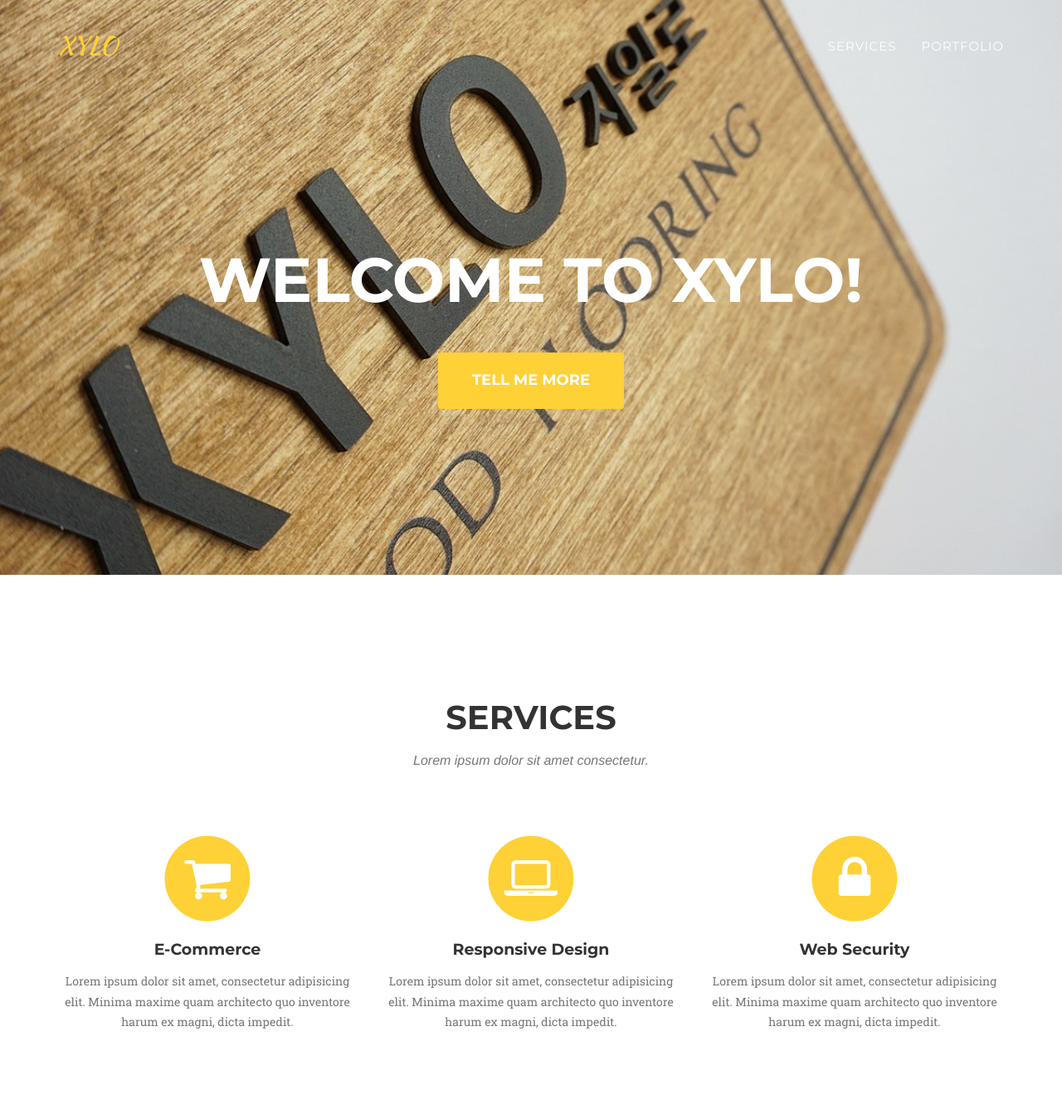
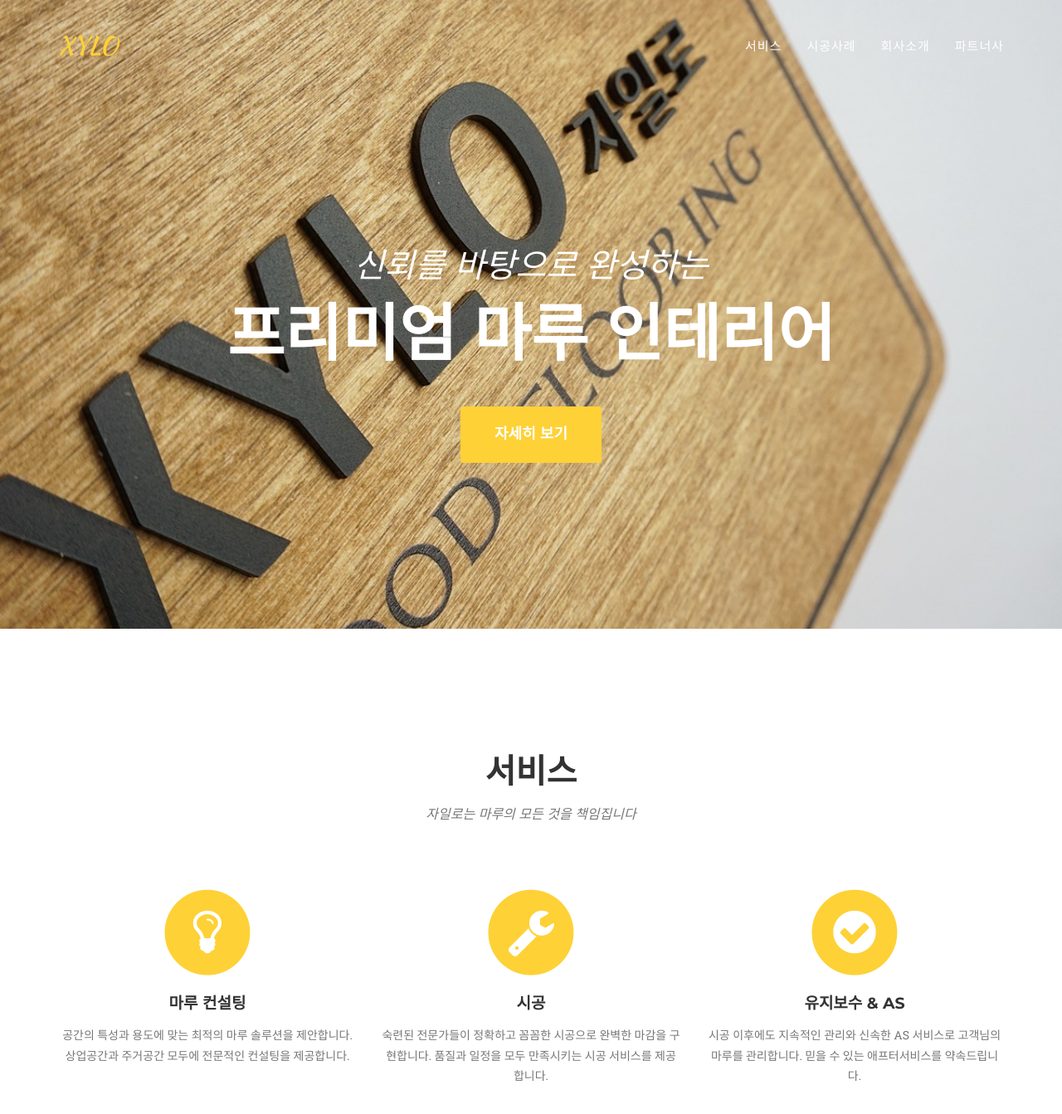
Before and after one commit to dearmysoul/xylo, a Jekyll site: the page built from index.html, in a window 1280 px wide and 1400 px high. Shown: the top 1343 px of the window at 83% size. Built offline with Jekyll 4.4.1, drawn with Linux system fonts in a browser that asks for light colours; some web fonts are replaced; some of the changed text lies outside the part shown.

Commit message:
자일로 마루 인테리어 원페이지 홈페이지 구축
- 회사 소개 및 설명 업데이트 (_config.yml)
- 헤더 메시지를 마루 인테리어에 맞게 수정
- 네비게이션 메뉴 한글화 (서비스, 시공사례, 회사소개, 파트너사)
- 서비스 섹션: 마루 컨설팅, 시공, 유지보수 & AS 서비스 추가
- 회사소개 섹션: '신뢰' 키워드 중심으로 재구성
- 레이아웃에서 불필요한 섹션(team, contact) 제거

```diff
--- a/_config.yml
+++ b/_config.yml
@@ -4,7 +4,7 @@ baseurl: /xylo
 # Site settings
 title: XYLO
 email: leejp76@naver.com
-description: "Write an awesome description for your new site here. You can edit this line in _config.yml. It will appear in your document head meta (for Google search results) and in your feed.xml site description."
+description: "자일로는 신뢰를 바탕으로 고객의 공간을 아름답게 완성하는 마루 전문 기업입니다. 상업공간과 주거공간의 woodflooring 컨설팅, 시공, AS까지 토탈 솔루션을 제공합니다."
 
 
 # Team names, titles and social links
--- a/_includes/about.html
+++ b/_includes/about.html
@@ -1,80 +1,29 @@
-<!-- About Section
+<!-- About Section -->
     <section id="about">
         <div class="container">
             <div class="row">
                 <div class="col-lg-12 text-center">
-                    <h2 class="section-heading">About</h2>
-                    <h3 class="section-subheading text-muted">Lorem ipsum dolor sit amet consectetur.</h3>
+                    <h2 class="section-heading">회사소개</h2>
+                    <h3 class="section-subheading text-muted">신뢰를 바탕으로 한 마루 전문 기업</h3>
                 </div>
             </div>
             <div class="row">
-                <div class="col-lg-12">
-                    <ul class="timeline">
-                        <li>
-                            <div class="timeline-image">
-                                <img class="img-circle img-responsive" src="img/about/1.jpg" alt="">
-                            </div>
-                            <div class="timeline-panel">
-                                <div class="timeline-heading">
-                                    <h4>2009-2011</h4>
-                                    <h4 class="subheading">Our Humble Beginnings</h4>
-                                </div>
-                                <div class="timeline-body">
-                                    <p class="text-muted">Lorem ipsum dolor sit amet, consectetur adipisicing elit. Sunt ut voluptatum eius sapiente, totam reiciendis temporibus qui quibusdam, recusandae sit vero unde, sed, incidunt et ea quo dolore laudantium consectetur!</p>
-                                </div>
-                            </div>
-                        </li>
-                        <li class="timeline-inverted">
-                            <div class="timeline-image">
-                                <img class="img-circle img-responsive" src="img/about/2.jpg" alt="">
-                            </div>
-                            <div class="timeline-panel">
-                                <div class="timeline-heading">
-                                    <h4>March 2011</h4>
-                                    <h4 class="subheading">An Agency is Born</h4>
-                                </div>
-                                <div class="timeline-body">
-                                    <p class="text-muted">Lorem ipsum dolor sit amet, consectetur adipisicing elit. Sunt ut voluptatum eius sapiente, totam reiciendis temporibus qui quibusdam, recusandae sit vero unde, sed, incidunt et ea quo dolore laudantium consectetur!</p>
-                                </div>
-                            </div>
-                        </li>
-                        <li>
-                            <div class="timeline-image">
-                                <img class="img-circle img-responsive" src="img/about/3.jpg" alt="">
-                            </div>
-                            <div class="timeline-panel">
-                                <div class="timeline-heading">
-                                    <h4>December 2012</h4>
-                                    <h4 class="subheading">Transition to Full Service</h4>
-                                </div>
-                                <div class="timeline-body">
-                                    <p class="text-muted">Lorem ipsum dolor sit amet, consectetur adipisicing elit. Sunt ut voluptatum eius sapiente, totam reiciendis temporibus qui quibusdam, recusandae sit vero unde, sed, incidunt et ea quo dolore laudantium consectetur!</p>
-                                </div>
-                            </div>
-                        </li>
-                        <li class="timeline-inverted">
-                            <div class="timeline-image">
-                                <img class="img-circle img-responsive" src="img/about/4.jpg" alt="">
-                            </div>
-                            <div class="timeline-panel">
-                                <div class="timeline-heading">
-                                    <h4>July 2014</h4>
-                                    <h4 class="subheading">Phase Two Expansion</h4>
-                                </div>
-                                <div class="timeline-body">
-                                    <p class="text-muted">Lorem ipsum dolor sit amet, consectetur adipisicing elit. Sunt ut voluptatum eius sapiente, totam reiciendis temporibus qui quibusdam, recusandae sit vero unde, sed, incidunt et ea quo dolore laudantium consectetur!</p>
-                                </div>
-                            </div>
-                        </li>
-                        <li class="timeline-inverted">
-                            <div class="timeline-image">
-                                <h4>Be Part
-                                    <br>Of Our
-                                    <br>Story!</h4>
-                            </div>
-                        </li>
-                    </ul>
+                <div class="col-lg-8 col-lg-offset-2 text-center">
+                    <p class="large text-muted" style="margin-bottom: 30px;">
+                        자일로는 <strong>신뢰</strong>를 최우선 가치로 삼는 마루 인테리어 전문 기업입니다.
+                    </p>
+                    <p class="text-muted" style="margin-bottom: 20px;">
+                        상업공간과 주거공간의 Wood Flooring 전문가로서,<br>
+                        컨설팅부터 시공, 그리고 AS까지 토탈 솔루션을 제공합니다.
+                    </p>
+                    <p class="text-muted" style="margin-bottom: 20px;">
+                        오랜 경험과 노하우를 바탕으로 고객의 공간을 완성하며,<br>
+                        시공 후에도 지속적인 관리를 통해 고객과의 약속을 지켜갑니다.
+                    </p>
+                    <p class="text-muted">
+                        <strong>신뢰할 수 있는 파트너</strong>, 자일로와 함께 하세요.
+                    </p>
                 </div>
             </div>
         </div>
-    </section>  -->
+    </section>
--- a/_includes/header.html
+++ b/_includes/header.html
@@ -19,20 +19,17 @@
                         <a href="#page-top"></a>
                     </li>
                     <li>
-                        <a class="page-scroll" href="#services">Services</a>
+                        <a class="page-scroll" href="#services">서비스</a>
                     </li>
                     <li>
-                        <a class="page-scroll" href="#portfolio">Portfolio</a>
-                    </li>
-                <!--    <li>
-                        <a class="page-scroll" href="#about">About</a>
+                        <a class="page-scroll" href="#portfolio">시공사례</a>
                     </li>
                     <li>
-                        <a class="page-scroll" href="#team">Team</a>
+                        <a class="page-scroll" href="#about">회사소개</a>
                     </li>
                     <li>
-                        <a class="page-scroll" href="#contact">Contact</a>
-                    </li> -->
+                        <a class="page-scroll" href="#clients">파트너사</a>
+                    </li>
                 </ul>
             </div>
             <!-- /.navbar-collapse -->
@@ -44,9 +41,9 @@
     <header>
         <div class="container">
             <div class="intro-text">
-                <!-- <div class="intro-lead-in">Welcome To XYLO!</div> -->
-                <div class="intro-heading">Welcome To XYLO!</div>
-                <a href="#services" class="page-scroll btn btn-xl">Tell Me More</a>
+                <div class="intro-lead-in">신뢰를 바탕으로 완성하는</div>
+                <div class="intro-heading">프리미엄 마루 인테리어</div>
+                <a href="#services" class="page-scroll btn btn-xl">자세히 보기</a>
             </div>
         </div>
     </header>
--- a/_includes/services.html
+++ b/_includes/services.html
@@ -3,34 +3,34 @@
         <div class="container">
             <div class="row">
                 <div class="col-lg-12 text-center">
-                    <h2 class="section-heading">Services</h2>
-                    <h3 class="section-subheading text-muted">Lorem ipsum dolor sit amet consectetur.</h3>
+                    <h2 class="section-heading">서비스</h2>
+                    <h3 class="section-subheading text-muted">자일로는 마루의 모든 것을 책임집니다</h3>
                 </div>
             </div>
             <div class="row text-center">
                 <div class="col-md-4">
                     <span class="fa-stack fa-4x">
                         <i class="fa fa-circle fa-stack-2x text-primary"></i>
-                        <i class="fa fa-shopping-cart fa-stack-1x fa-inverse"></i>
+                        <i class="fa fa-lightbulb-o fa-stack-1x fa-inverse"></i>
                     </span>
-                    <h4 class="service-heading">E-Commerce</h4>
-                    <p class="text-muted">Lorem ipsum dolor sit amet, consectetur adipisicing elit. Minima maxime quam architecto quo inventore harum ex magni, dicta impedit.</p>
+                    <h4 class="service-heading">마루 컨설팅</h4>
+                    <p class="text-muted">공간의 특성과 용도에 맞는 최적의 마루 솔루션을 제안합니다. 상업공간과 주거공간 모두에 전문적인 컨설팅을 제공합니다.</p>
                 </div>
                 <div class="col-md-4">
                     <span class="fa-stack fa-4x">
                         <i class="fa fa-circle fa-stack-2x text-primary"></i>
-                        <i class="fa fa-laptop fa-stack-1x fa-inverse"></i>
+                        <i class="fa fa-wrench fa-stack-1x fa-inverse"></i>
                     </span>
-                    <h4 class="service-heading">Responsive Design</h4>
-                    <p class="text-muted">Lorem ipsum dolor sit amet, consectetur adipisicing elit. Minima maxime quam architecto quo inventore harum ex magni, dicta impedit.</p>
+                    <h4 class="service-heading">시공</h4>
+                    <p class="text-muted">숙련된 전문가들이 정확하고 꼼꼼한 시공으로 완벽한 마감을 구현합니다. 품질과 일정을 모두 만족시키는 시공 서비스를 제공합니다.</p>
                 </div>
                 <div class="col-md-4">
                     <span class="fa-stack fa-4x">
                         <i class="fa fa-circle fa-stack-2x text-primary"></i>
-                        <i class="fa fa-lock fa-stack-1x fa-inverse"></i>
+                        <i class="fa fa-check-circle fa-stack-1x fa-inverse"></i>
                     </span>
-                    <h4 class="service-heading">Web Security</h4>
-                    <p class="text-muted">Lorem ipsum dolor sit amet, consectetur adipisicing elit. Minima maxime quam architecto quo inventore harum ex magni, dicta impedit.</p>
+                    <h4 class="service-heading">유지보수 & AS</h4>
+                    <p class="text-muted">시공 이후에도 지속적인 관리와 신속한 AS 서비스로 고객님의 마루를 관리합니다. 믿을 수 있는 애프터서비스를 약속드립니다.</p>
                 </div>
             </div>
         </div>
--- a/_layouts/default.html
+++ b/_layouts/default.html
@@ -10,9 +10,7 @@
     {% include services.html %}
     {% include portfolio_grid.html %}
     {% include about.html %}
-    {% include team.html %}
     {% include clients.html %}
-    {% include contact.html %}
     {% include footer.html %}
     {% include modals.html %}
     {% include js.html %}
```
